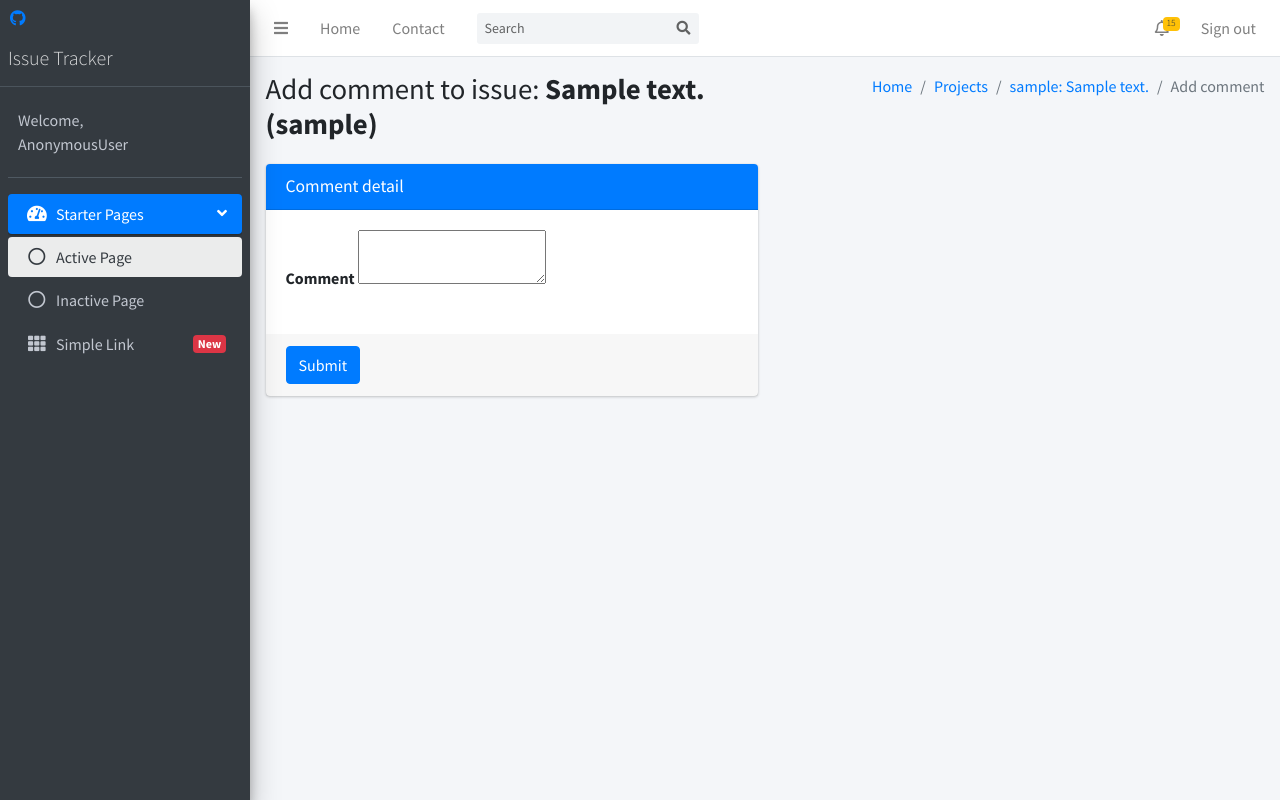
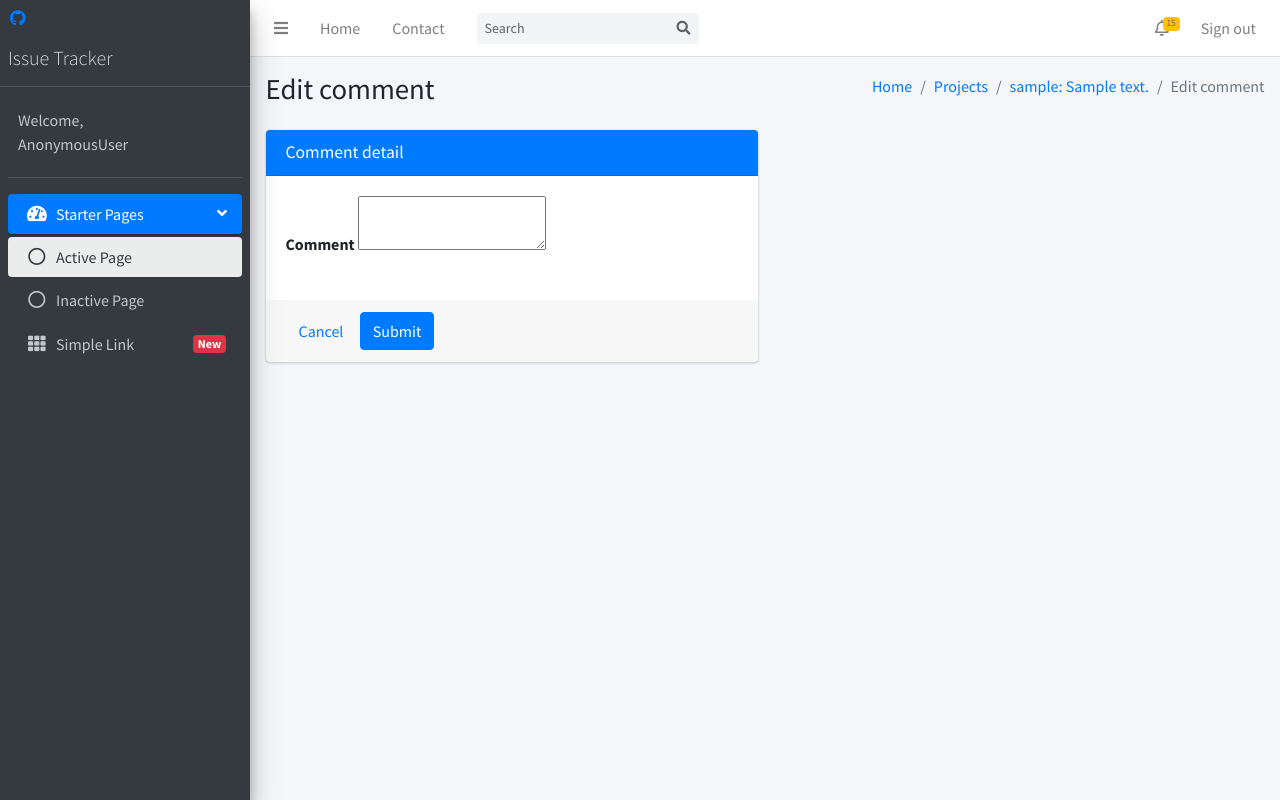
Before and after one commit to efefre/issue_tracker, a Django app: template issue_tracker_root/templates/issues/edit_comment.html in a window 1280 px wide. Run offline with Django 3.2, Linux system fonts and the light colour scheme; the template is opened without the code that fills it: most values are stand-ins (such as "Sample title", 1, 10 or a date in 2020); form fields are guessed from the names that the template uses; some libraries are stand-ins or nearby versions.

Commit message:
Add template: edit_comment.html

```diff
--- a/issue_tracker_root/templates/issues/edit_comment.html
+++ b/issue_tracker_root/templates/issues/edit_comment.html
@@ -1,7 +1,7 @@
 {% extends "issues/base.html" %}
 {% load i18n %}
 
-{% block head_title %}{% trans "Add comment" %}{% endblock %}
+{% block head_title %}{% trans "Edit comment" %}{% endblock %}
 {% block body_class %}sidebar-mini{% endblock body_class %}
 {% block content %}
 
@@ -12,14 +12,14 @@
       <div class="container-fluid">
         <div class="row mb-2">
           <div class="col-sm-6">
-            <h1>Add comment to issue: <strong>{{issue.summary}} ({{issue.slug}})</strong></h1>
+            <h1>Edit comment</h1>
           </div>
           <div class="col-sm-6">
             <ol class="breadcrumb float-sm-right">
               <li class="breadcrumb-item"><a href="{% url 'issues:dashboard' %}">Home</a></li>
               <li class="breadcrumb-item"><a href="{% url 'issues:projects-list' %}">Projects</a></li>
-              <li class="breadcrumb-item"><a href="{% url 'issues:issue-detail' slug=issue.slug %}">{{issue.slug}}: {{issue.summary}}</a></li>
-              <li class="breadcrumb-item active">Add comment</li>
+              <li class="breadcrumb-item"><a href="{% url 'issues:issue-detail' slug=comment.issue.slug %}">{{comment.issue.slug}}: {{comment.issue.summary}}</a></li>
+              <li class="breadcrumb-item active">Edit comment</li>
             </ol>
           </div>
         </div>
@@ -53,6 +53,7 @@
                 <!-- /.card-body -->
 
                 <div class="card-footer">
+                  <a href="{% url 'issues:issue-detail' slug=comment.issue.slug %}" class="pull-right btn btn-link">Cancel</a>
                   <button type="submit" class="btn btn-primary">Submit</button>
                 </div>
               </form>
```
